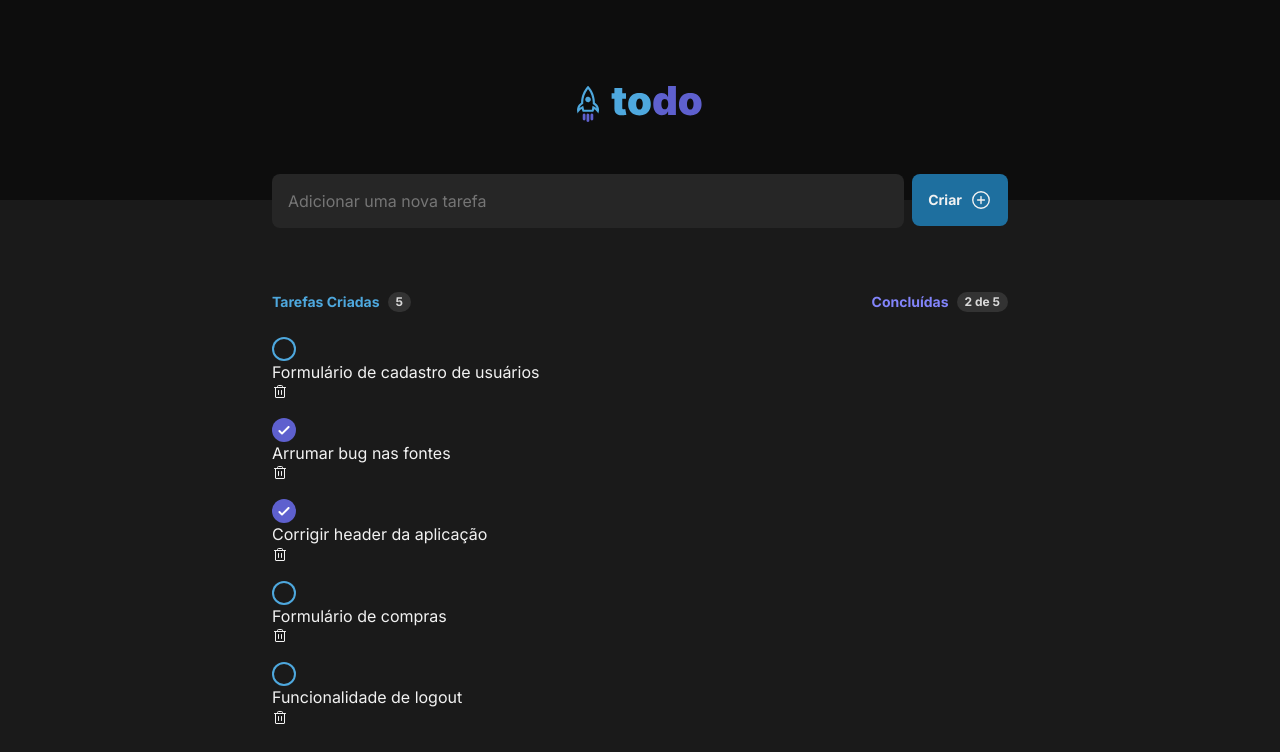
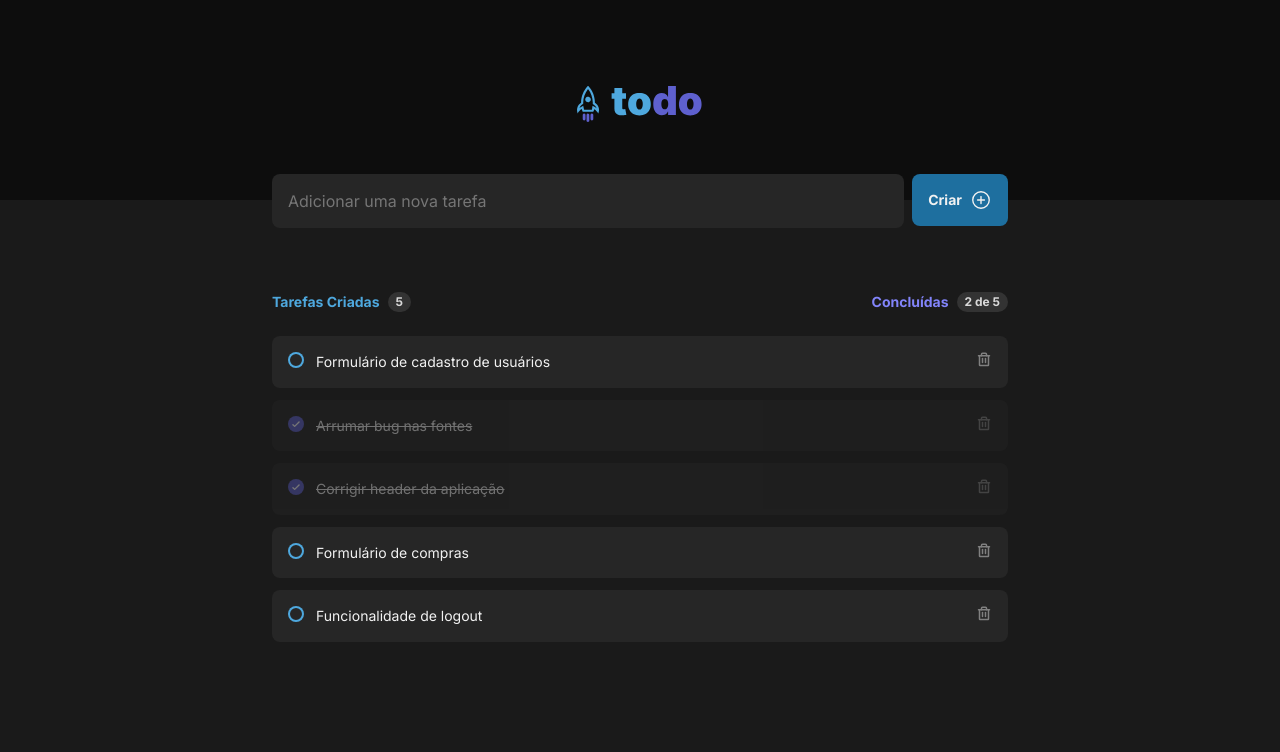
Before and after one commit to danielVFS/ignite-todo-list, a React (Vite) app: page / in a window 1280 px wide. Shown: the top 752 px of the page. Built offline with nearby package versions, Linux system fonts and the light colour scheme.

Commit message:
style(task): styled task

```diff
--- a/src/components/ListTasks/index.tsx
+++ b/src/components/ListTasks/index.tsx
@@ -1,5 +1,5 @@
-import { Trash } from "phosphor-react";
 import { tasks } from "../../core/data/tasks.mock";
+import { Task } from "../Task";
 import styles from "./ListTasks.module.scss";
 
 export function ListTasks() {
@@ -18,17 +18,11 @@ export function ListTasks() {
       <section className={styles.tasks}>
         {tasks.map((task) => {
           return (
-            <div key={task.id}>
-              <div>
-                <input
-                  type="checkbox"
-                  name="readTask"
-                  checked={task.isCompleted}
-                />
-                <p>{task.text}</p>
-              </div>
-              <Trash />
-            </div>
+            <Task
+              key={task.id}
+              isCompleted={task.isCompleted}
+              text={task.text}
+            />
           );
         })}
       </section>
--- a/src/components/Task/Task.module.scss
+++ b/src/components/Task/Task.module.scss
@@ -1,2 +1,27 @@
 .task {
+  display: flex;
+  flex: 1;
+  justify-content: space-between;
+  height: 72px;
+  background: var(--gray-500);
+  color: var(--gray-100);
+  border-radius: 0.5rem;
+  padding: 1rem;
+  font-size: 14px;
+
+  .info {
+    display: flex;
+    align-items: flex-start;
+    justify-content: flex-start;
+    gap: 0.75rem;
+  }
+
+  svg {
+    color: var(--gray-300);
+  }
 }
+
+.completed {
+  opacity: 0.4;
+  text-decoration: line-through;
+}
--- a/src/components/Task/index.tsx
+++ b/src/components/Task/index.tsx
@@ -1,5 +1,19 @@
+import { Trash } from "phosphor-react";
 import styles from "./Task.module.scss";
 
-export function Task() {
-  return <div className={styles.task}></div>;
+interface TaskProps {
+  isCompleted: boolean;
+  text: string;
 }
+
+export function Task({ isCompleted, text }: TaskProps) {
+  return (
+    <div className={`${styles.task} ${isCompleted ? styles.completed : ""}`}>
+      <div className={styles.info}>
+        <input type="checkbox" name="readTask" checked={isCompleted} />
+        <p>{text}</p>
+      </div>
+      <Trash size={16} weight="bold" />
+    </div>
+  );
+}
--- a/src/styles/global.scss
+++ b/src/styles/global.scss
@@ -47,8 +47,8 @@ button {
 }
 
 [type="checkbox"] {
-  width: 1.5rem;
-  height: 1.5rem;
+  width: 1rem;
+  height: 1rem;
   color: var(--purple-dark);
   vertical-align: middle;
   -webkit-appearance: none;
```
